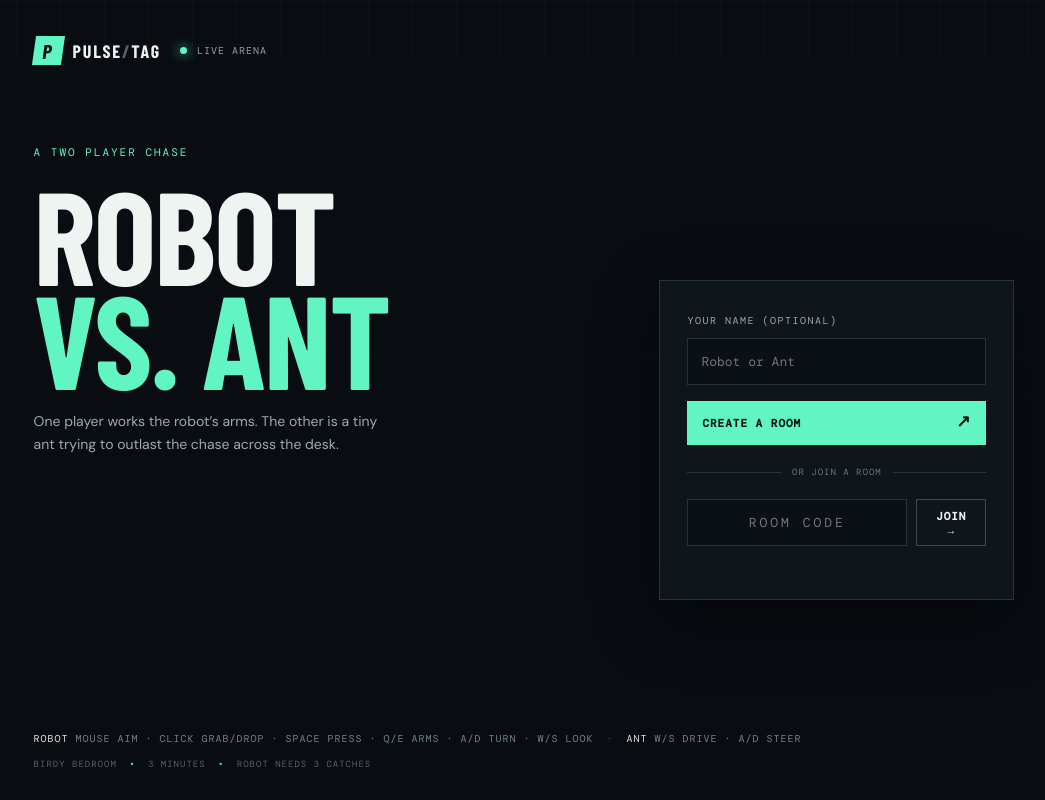
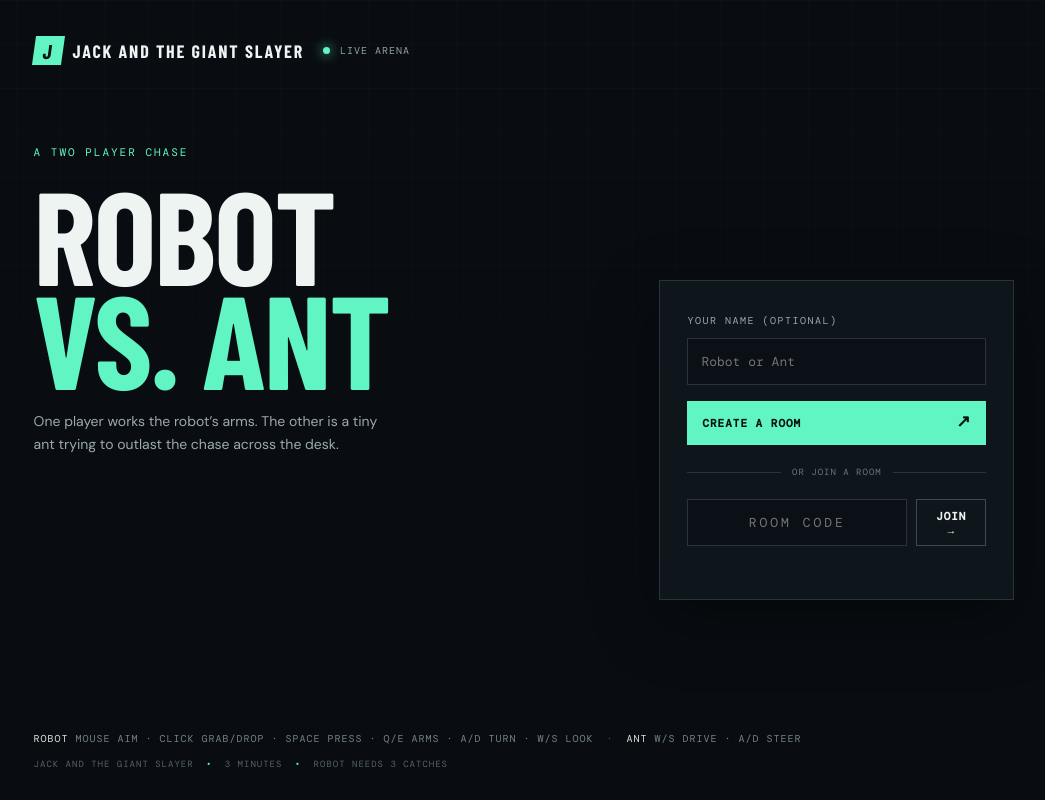
Before and after one commit to lymangatz13/birdy, a website built with Vite: page index.html in a window 1280 px wide. Shown: the whole page, without its empty margins (116-1161 px from the left). Built offline with nearby package versions, Linux system fonts and the light colour scheme; a web font is replaced by a local one.

Commit message:
Rename player-visible game name to Jack and the Giant Slayer
Replaces the leftover Birdy labels (tab title, lobby footer) and the
PULSE/TAG header and P badge in the lobby and in-game top bar.

Co-Authored-By: Claude Opus 5.5 <noreply@anthropic.com>
Claude-Session: https://claude.ai/code/session_0199LydNtSq99eGViXKArWGc

```diff
--- a/index.html
+++ b/index.html
@@ -2,12 +2,12 @@
 <html lang="en">
 <head>
   <meta charset="utf-8"><meta name="viewport" content="width=device-width, initial-scale=1, maximum-scale=1, user-scalable=no"><meta name="theme-color" content="#090d12">
-  <title>Pulse Tag — Birdy Chase</title><link rel="stylesheet" href="/src/style.css">
+  <title>Jack and the Giant Slayer</title><link rel="stylesheet" href="/src/style.css">
 </head>
 <body>
   <main id="app">
     <section id="lobby" class="lobby">
-      <div class="brand"><span class="brand-mark">P</span><span>PULSE<span class="muted">/</span>TAG</span><span class="live-dot"></span><span class="live-label">LIVE ARENA</span></div>
+      <div class="brand"><span class="brand-mark">J</span><span>JACK AND THE GIANT SLAYER</span><span class="live-dot"></span><span class="live-label">LIVE ARENA</span></div>
       <div class="hero"><div class="eyebrow">A TWO PLAYER CHASE</div><h1>ROBOT<br><em>VS. ANT</em></h1><p>One player works the robot’s arms. The other is a tiny ant trying to outlast the chase across the desk.</p></div>
       <div class="lobby-card">
         <label for="playerName">YOUR NAME (OPTIONAL)</label><input id="playerName" maxlength="16" placeholder="Robot or Ant" autocomplete="nickname">
@@ -17,10 +17,10 @@
         <div id="error" class="error"></div>
       </div>
       <div class="controls-hint"><span>ROBOT</span> MOUSE AIM · CLICK GRAB/DROP · SPACE PRESS · Q/E ARMS · A/D TURN · W/S LOOK <i>·</i> <span>ANT</span> W/S DRIVE · A/D STEER</div>
-      <div class="lobby-footer">BIRDY BEDROOM <span>•</span> 3 MINUTES <span>•</span> ROBOT NEEDS 3 CATCHES</div>
+      <div class="lobby-footer">JACK AND THE GIANT SLAYER <span>•</span> 3 MINUTES <span>•</span> ROBOT NEEDS 3 CATCHES</div>
     </section>
     <section id="game" class="game hidden">
-      <header class="topbar"><div class="brand mini"><span class="brand-mark">P</span><span>PULSE<span class="muted">/</span>TAG</span></div><div class="room-pill">ROOM <strong id="roomLabel">----</strong><button id="copyCode" title="Copy room link">COPY LINK</button></div><div class="connection"><span id="connectionDot" class="live-dot"></span><span id="connectionText">CONNECTING</span></div></header>
+      <header class="topbar"><div class="brand mini"><span class="brand-mark">J</span><span>JACK AND THE GIANT SLAYER</span></div><div class="room-pill">ROOM <strong id="roomLabel">----</strong><button id="copyCode" title="Copy room link">COPY LINK</button></div><div class="connection"><span id="connectionDot" class="live-dot"></span><span id="connectionText">CONNECTING</span></div></header>
       <div class="scorebar"><div class="player-score left"><span class="player-color mint"></span><div><small id="name0">ROBOT</small><b id="score0">0 / 3</b></div></div><div class="match-clock"><small id="matchStatus">WAITING FOR RIVAL</small><strong id="clock">03:00</strong></div><div class="player-score right"><div><small id="name1">ANT</small><b id="score1">SURVIVE</b></div><span class="player-color coral"></span></div></div>
       <div class="arena-wrap"><div id="scene"></div><div id="hud" class="hud"></div><div class="mobile-controls"><div id="antControls" class="touch-group hidden"><button data-key="KeyW">▲</button><div><button data-key="KeyA">◀</button><button data-key="KeyS">▼</button><button data-key="KeyD">▶</button></div></div><div id="robotControls" class="touch-group hidden"><button data-arm="0">LEFT ARM</button><button id="pressControl">PRESS</button><button data-arm="1">RIGHT ARM</button></div></div><div id="toast" class="toast"></div><div id="waiting" class="waiting"><span class="spinner"></span><h2>ROOM READY</h2><p>Send this code to your rival</p><div id="bigCode" class="big-code">----</div><small>THE CHASE STARTS WHEN THEY JOIN</small></div><div id="result" class="result hidden"><div class="eyebrow">MATCH COMPLETE</div><h2 id="resultTitle">YOU WIN</h2><p id="resultScore">0 — 0</p><button id="rematchBtn" class="primary">REMATCH <span>↗</span></button></div></div>
       <footer id="gameFooter" class="game-footer"></footer>
```
